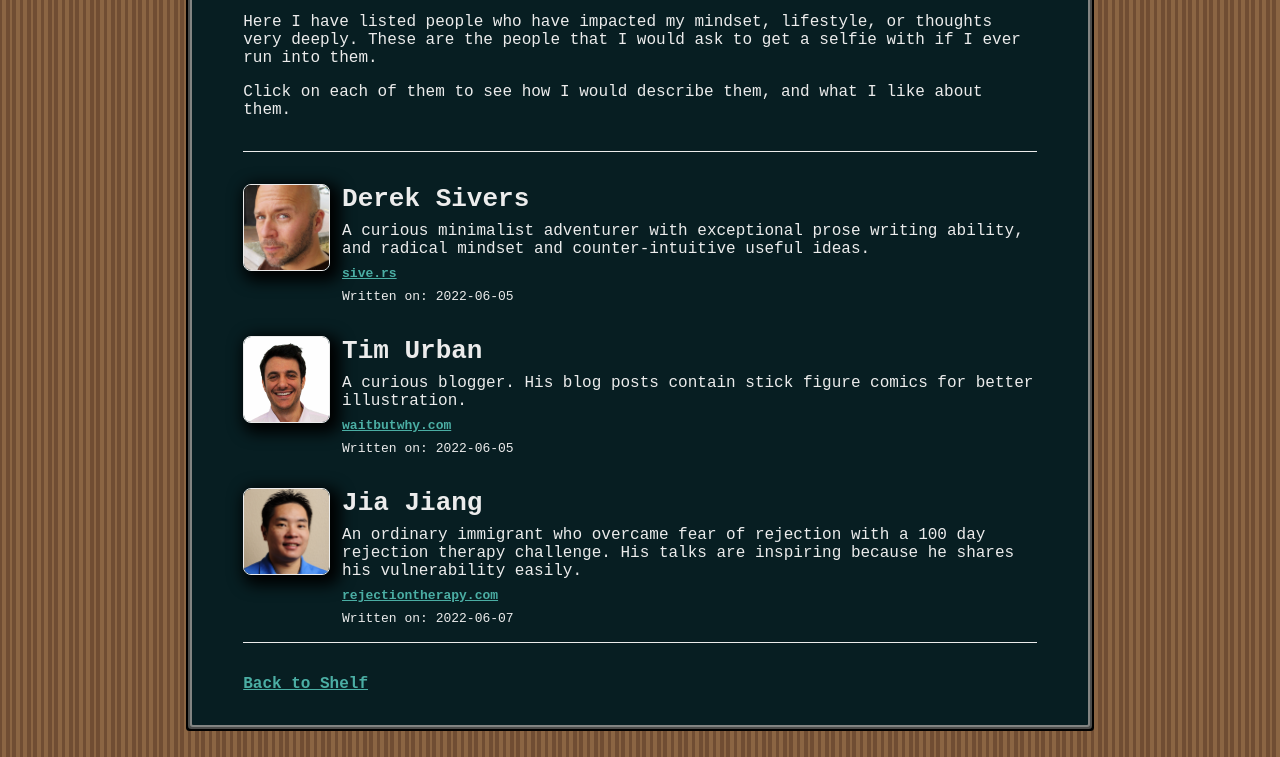
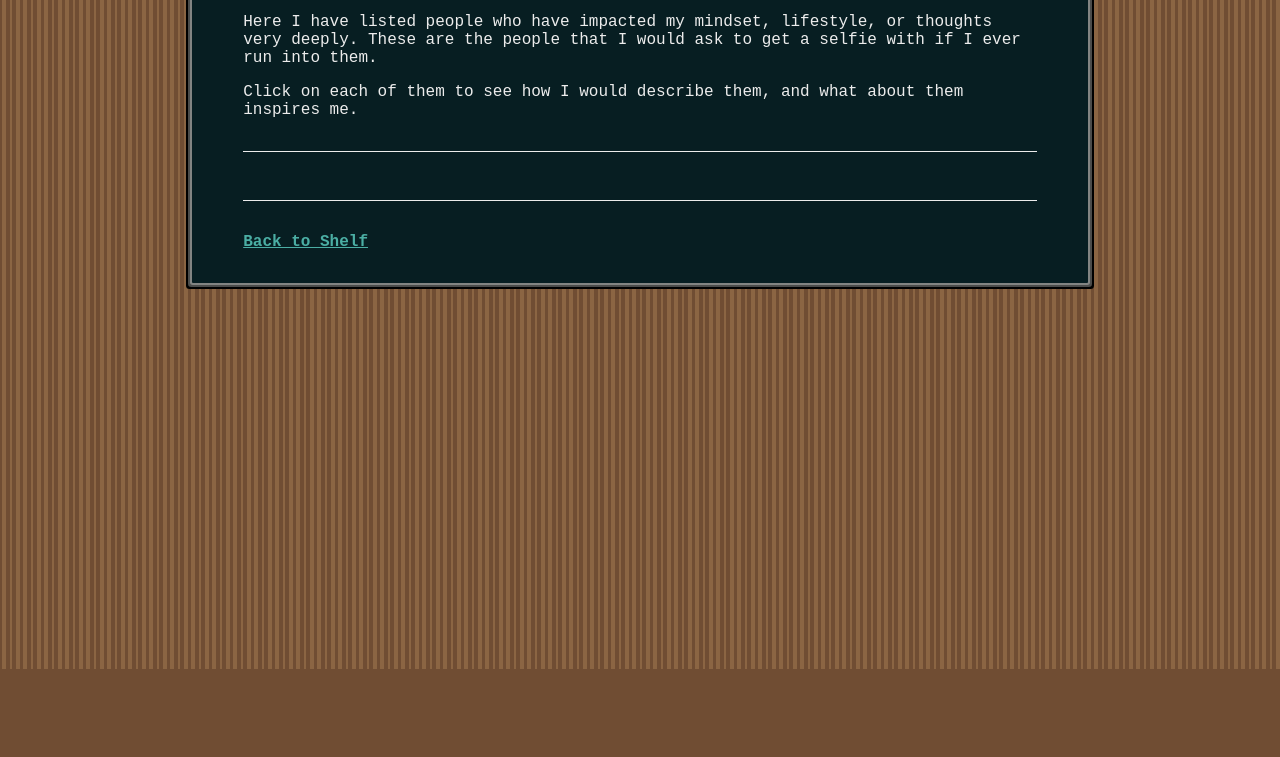
Before and after one commit to MohGanji/shelf, a plain HTML site: page heros/index.html in a window 1280 px wide. Shown: the part 131-888 px from the top of the page. After the commit the page ends 800 px from the top, so only its background shows below. Drawn offline with Linux system fonts and the light colour scheme.

Commit message:
comment out heros from the list

```diff
--- a/heros/index.html
+++ b/heros/index.html
@@ -22,7 +22,7 @@
                     These are the people that I would ask to get a selfie with if I ever run into them.
                 </p>
                 <p>
-                    Click on each of them to see how I would describe them, and what I like about them.
+                    Click on each of them to see how I would describe them, and what about them inspires me.
                 </p>
             </div>
         </div>
--- a/heros/items.js
+++ b/heros/items.js
@@ -1,22 +1,28 @@
 const heros = [
-    {
-        title: 'Derek Sivers',
-        subtitle: 'A curious minimalist adventurer with exceptional prose writing ability, and radical mindset and counter-intuitive useful ideas.',
-        date: '2022-06-05',
-        website: 'sive.rs'
-    },
-    {
-        title: 'Tim Urban',
-        subtitle: 'A curious blogger. His blog posts contain stick figure comics for better illustration.',
-        date: '2022-06-05',
-        website: 'waitbutwhy.com'
-    },
-    {
-        title: 'Jia Jiang',
-        subtitle: 'An ordinary immigrant who overcame fear of rejection with a 100 day rejection therapy challenge. His talks are inspiring because he shares his vulnerability easily.',
-        date: '2022-06-07',
-        website: 'rejectiontherapy.com'
-    }
+    // {
+    //     title: 'Derek Sivers',
+    //     subtitle: `
+    //         A curious minimalist adventurer with exceptional prose writing ability, and radical mindset and counter-intuitive useful ideas.
+    //     `,
+    //     date: '2022-06-05',
+    //     website: 'sive.rs'
+    // },
+    // {
+    //     title: 'Tim Urban',
+    //     subtitle: `
+    //         A curious blogger. His blog posts contain stick figure comics for better illustration.
+    //     `,
+    //     date: '2022-06-05',
+    //     website: 'waitbutwhy.com'
+    // },
+    // {
+    //     title: 'Jia Jiang',
+    //     subtitle: `
+    //         An ordinary immigrant who overcame fear of rejection with a 100 day rejection therapy challenge. His talks are inspiring because he shares his vulnerability easily.
+    //     `,
+    //     date: '2022-06-07',
+    //     website: 'rejectiontherapy.com'
+    // }
 ]
 let items = heros.map((hero) => Templates.hero(hero.title, hero.subtitle, hero.date, hero.website))
 let containerElement = document.getElementById('items-container')
```
